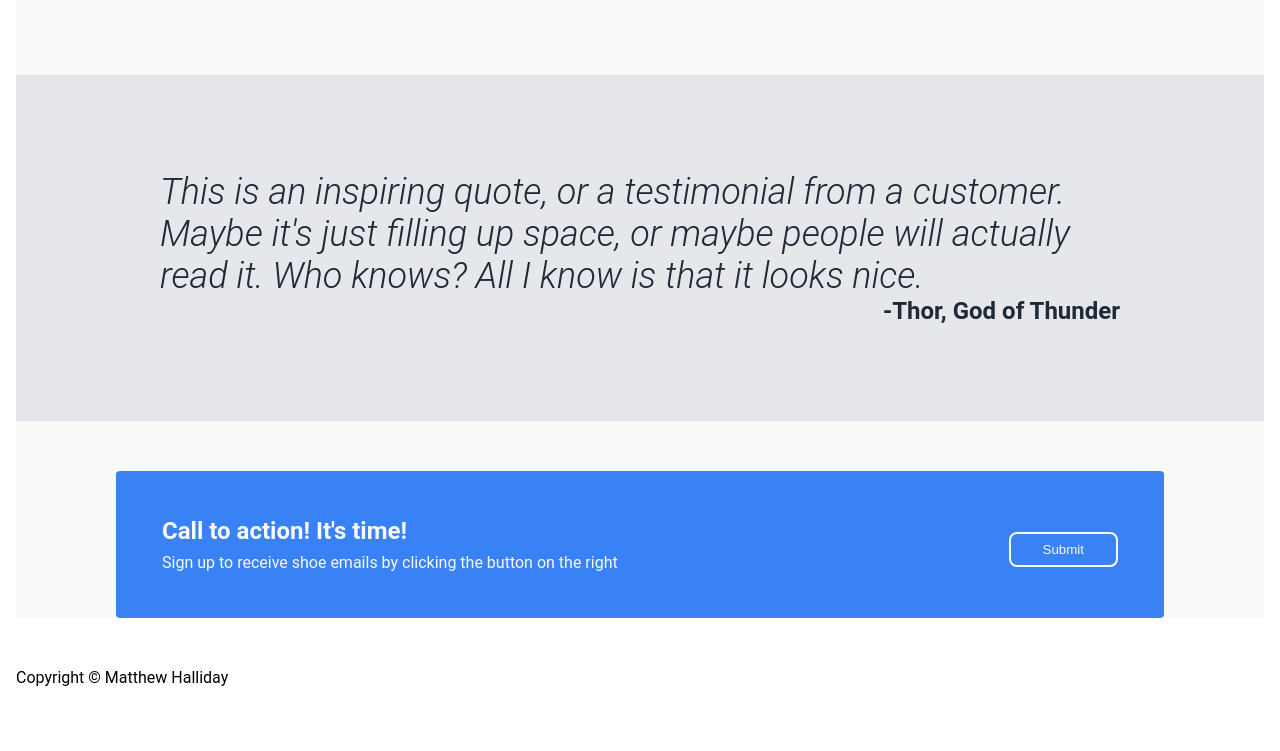
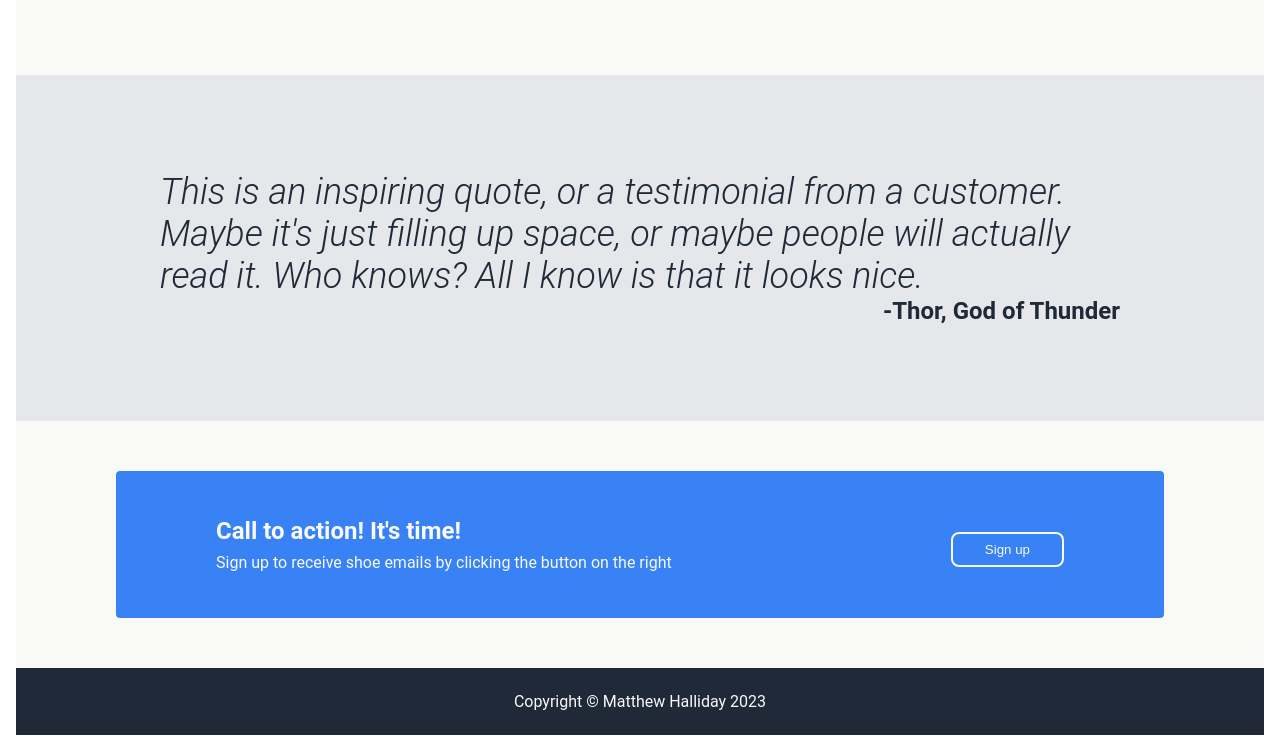
Before and after one commit to mtehalliday/Landing-page, a plain HTML site: page index.html in a window 1280 px wide. Shown: the part 905-1656 px from the top of the page. Before the commit the page ends 1608 px from the top, so only its background shows below. Drawn offline with Linux system fonts and the light colour scheme.

Commit message:
Finished draft of page

```diff
--- a/index.html
+++ b/index.html
@@ -55,10 +55,10 @@
     </div>
     <div class="bottom-section">
       <div class="blue-box">
-        <div class="words"><div class="call">Call to action! It's time!</div>Sign up to receive shoe emails by clicking the button on the right</div><button>Submit</button></div>
+        <div class="words"><div class="call">Call to action! It's time!</div>Sign up to receive shoe emails by clicking the button on the right</div><button>Sign up</button></div>
       </div>
     </div>
    </div>
-   <div class="footer">Copyright &copy Matthew Halliday</div>
+   <div class="footer"><div class="foot-text">Copyright &copy Matthew Halliday 2023</div></div>
 </body>
 </html>
--- a/styles.css
+++ b/styles.css
@@ -136,15 +136,28 @@ button {
     text-align: right;
 }
 
+
+
 .blue-box {
     display:flex;
     justify-content: space-between;
     align-items: center;
     background: #3882F6;
-    padding: 46px;
+    padding: 46px 100px;
     margin: 50px 100px;
     border-radius: 4px;
     color: #F9FAF8;
+    gap: 42px;
+    flex: 1;
+
+}
+.bottom-section {
+    display:flex;
+    justify-content: center;
+}
+
+.words {
+    max-width: 500px;
 }
 
 .call {
@@ -155,4 +168,14 @@ button {
 
 .blue-box button {
     border: solid 2px;
+    flex-basis: 1;
 }
+
+.footer {
+    display:flex;
+    justify-content: center;
+    text-align: center;
+    background: #1F2937;
+    color:#F9FAF8;
+    padding: 24px;
+}
```
